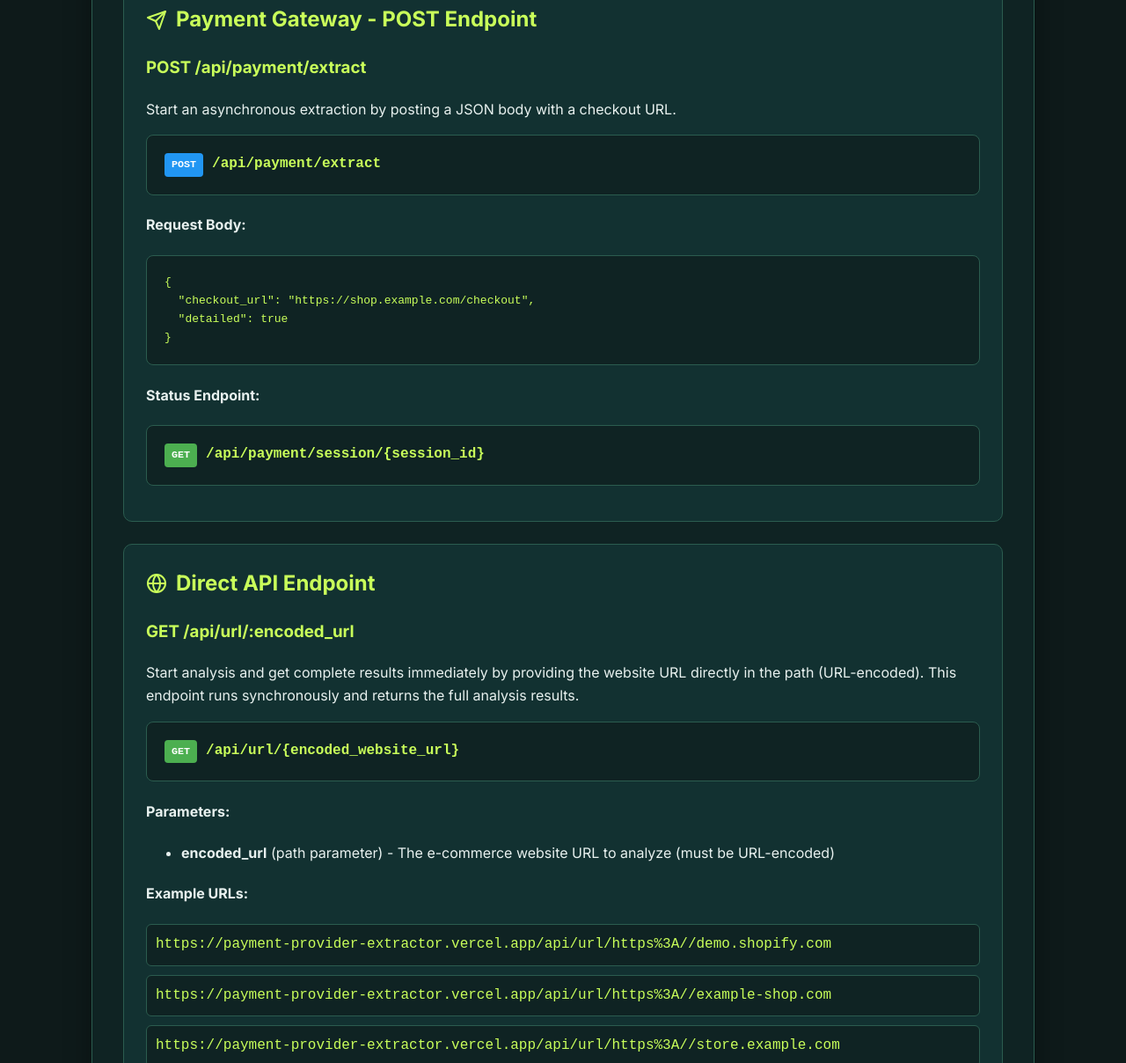
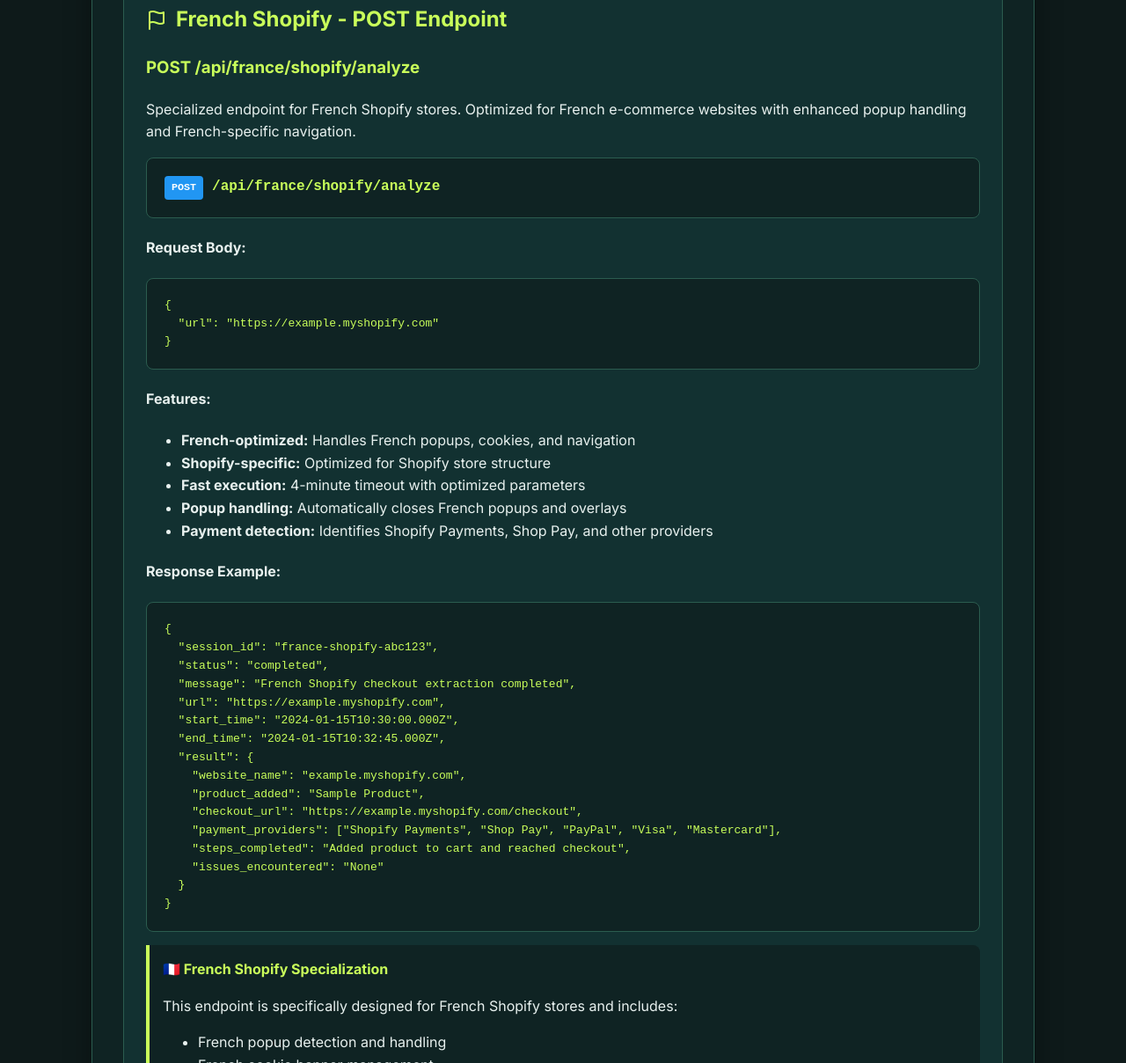
Before and after one commit to carlfraradiant/payment-provider-extractor, a website: page public/api-docs.html in a window 1280 px wide. Shown: the part 1592-2800 px from the top of the page at 88% size. Drawn offline with Linux system fonts and the light colour scheme.

Commit message:
Update API documentation with French Shopify endpoint
- Added comprehensive French Shopify API documentation
- Updated navigation to include French Shopify page
- Added French-specific features and response examples
- Enhanced API docs with specialized endpoint details

```diff
--- a/public/api-docs.html
+++ b/public/api-docs.html
@@ -247,6 +247,7 @@
             <div class="links">
                 <a href="/">Checkout</a>
                 <a href="/paymenturlfinder">Payment</a>
+                <a href="/france-shopify">French Shopify</a>
                 <a href="/api">API / Docs</a>
             </div>
         </div>
@@ -306,6 +307,60 @@
   },
   "progress": [...]
 }</pre>
+            </div>
+        </div>
+
+        <div class="section">
+            <h2>
+                <svg xmlns="http://www.w3.org/2000/svg" width="24" height="24" viewBox="0 0 24 24" fill="none" stroke="currentColor" stroke-width="2" stroke-linecap="round" stroke-linejoin="round" class="lucide lucide-flag"><path d="M4 15s1-1 4-1 5 2 8 2 4-1 4-1V3s-1 1-4 1-5-2-8-2-4 1-4 1z"/><line x1="4" y1="22" x2="4" y2="15"/></svg>
+                French Shopify - POST Endpoint
+            </h2>
+
+            <h3>POST /api/france/shopify/analyze</h3>
+            <p>Specialized endpoint for French Shopify stores. Optimized for French e-commerce websites with enhanced popup handling and French-specific navigation.</p>
+            <div class="code-block"><pre><span class="method post">POST</span><span class="endpoint">/api/france/shopify/analyze</span></pre></div>
+
+            <h4>Request Body:</h4>
+            <div class="code-block"><pre>{
+  "url": "https://example.myshopify.com"
+}</pre></div>
+
+            <h4>Features:</h4>
+            <ul>
+                <li><strong>French-optimized:</strong> Handles French popups, cookies, and navigation</li>
+                <li><strong>Shopify-specific:</strong> Optimized for Shopify store structure</li>
+                <li><strong>Fast execution:</strong> 4-minute timeout with optimized parameters</li>
+                <li><strong>Popup handling:</strong> Automatically closes French popups and overlays</li>
+                <li><strong>Payment detection:</strong> Identifies Shopify Payments, Shop Pay, and other providers</li>
+            </ul>
+
+            <h4>Response Example:</h4>
+            <div class="code-block"><pre>{
+  "session_id": "france-shopify-abc123",
+  "status": "completed",
+  "message": "French Shopify checkout extraction completed",
+  "url": "https://example.myshopify.com",
+  "start_time": "2024-01-15T10:30:00.000Z",
+  "end_time": "2024-01-15T10:32:45.000Z",
+  "result": {
+    "website_name": "example.myshopify.com",
+    "product_added": "Sample Product",
+    "checkout_url": "https://example.myshopify.com/checkout",
+    "payment_providers": ["Shopify Payments", "Shop Pay", "PayPal", "Visa", "Mastercard"],
+    "steps_completed": "Added product to cart and reached checkout",
+    "issues_encountered": "None"
+  }
+}</pre></div>
+
+            <div class="note">
+                <h4>🇫🇷 French Shopify Specialization</h4>
+                <p>This endpoint is specifically designed for French Shopify stores and includes:</p>
+                <ul>
+                    <li>French popup detection and handling</li>
+                    <li>French cookie banner management</li>
+                    <li>Optimized for French e-commerce navigation patterns</li>
+                    <li>Enhanced payment provider detection for French markets</li>
+                </ul>
             </div>
         </div>
 
```
Also changed, not shown: public/index.html (+6 -5 lines), public/paymenturlfinder.html (+1 -0 lines).
